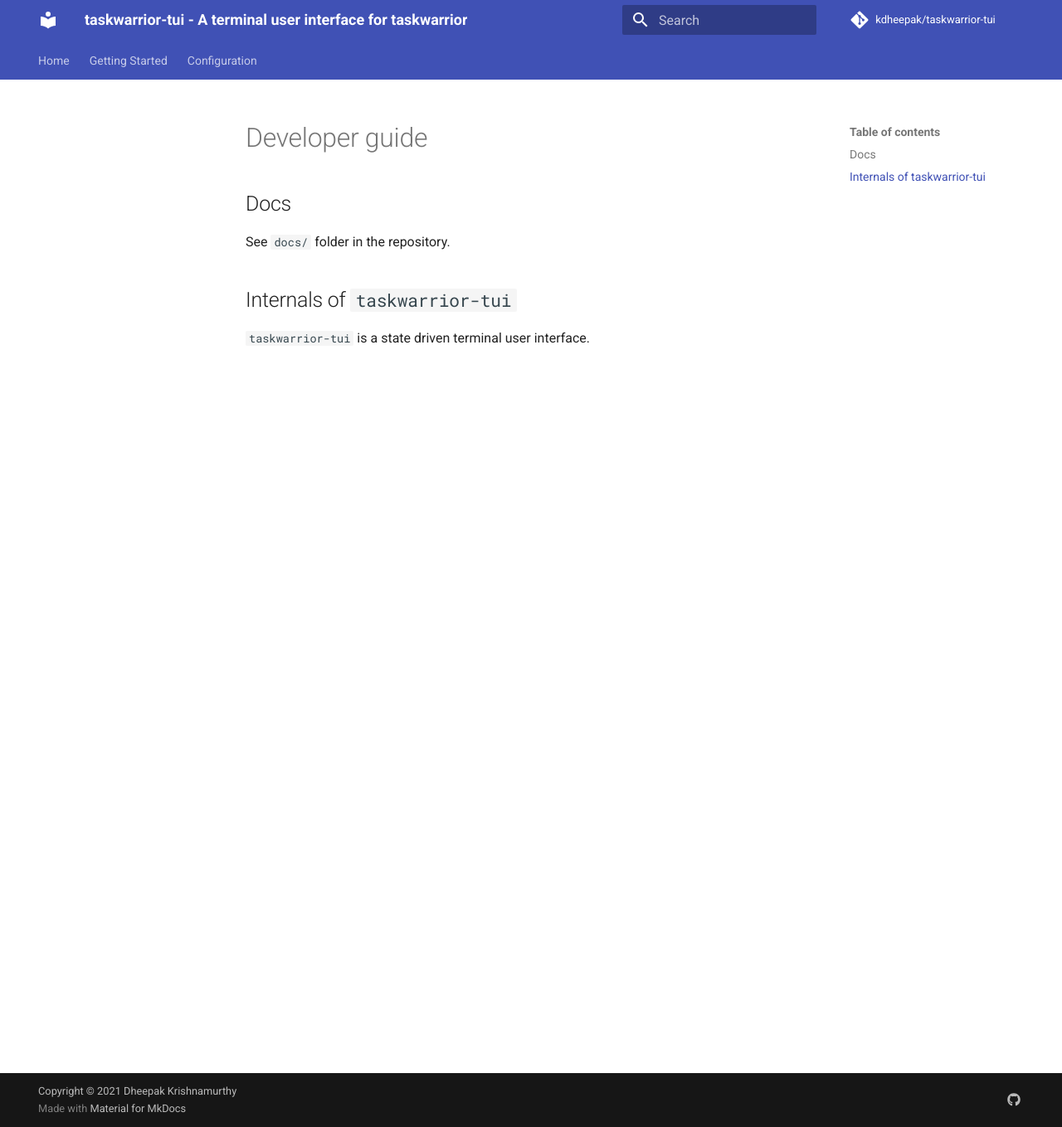
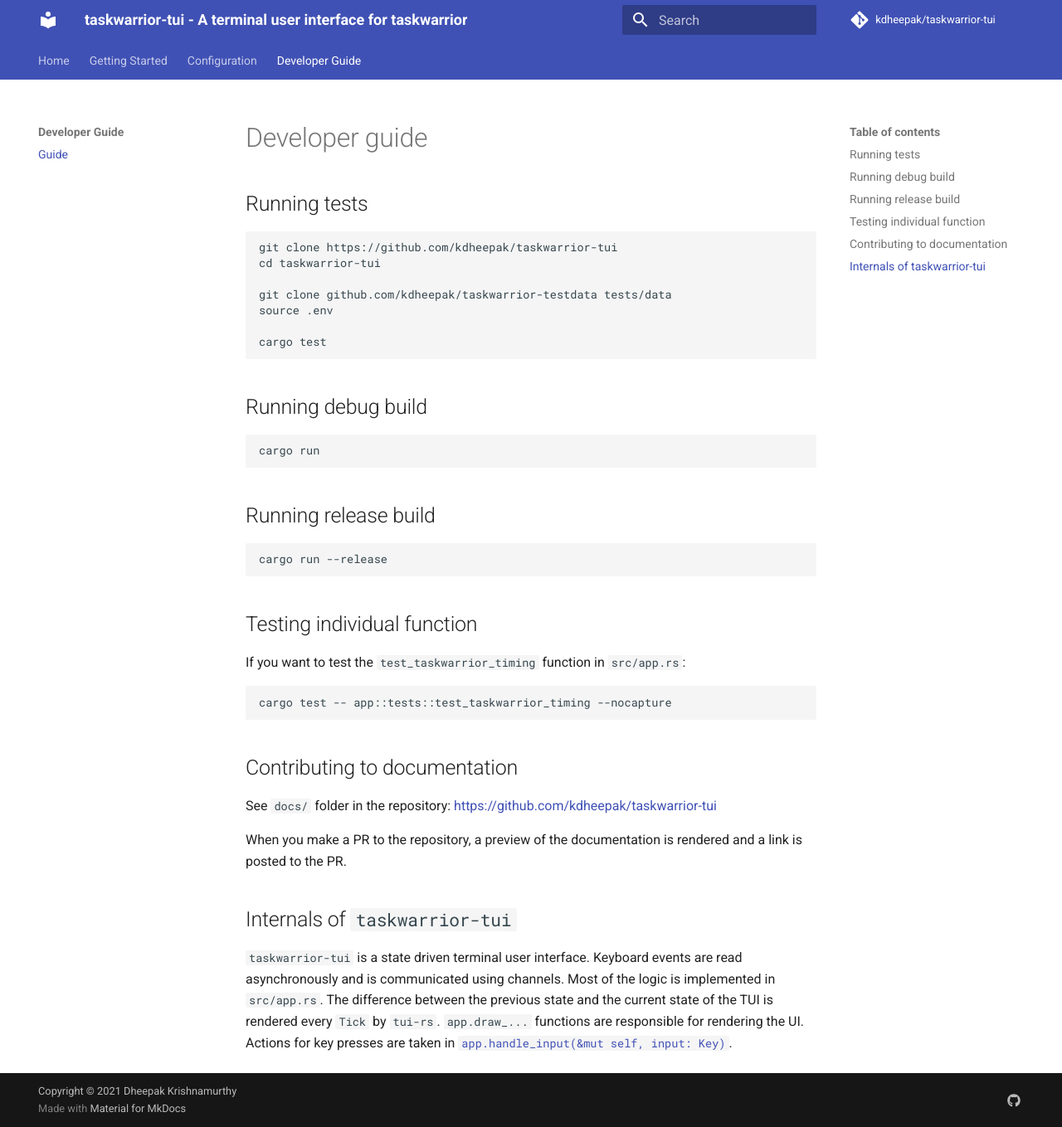
Before and after one commit to kdheepak/taskwarrior-tui, an MkDocs documentation site: the page built from docs/developer/guide.md, in a window 1280 px wide and 1359 px high. Shown: the whole window at 83% size. Built offline with MkDocs 1.6.1 and Material for MkDocs 9.7.7, drawn with Linux system fonts in a browser that asks for light colours; comment, search, counter and statistics services are not loaded.

Commit message:
Update docs

````diff
--- a/docs/developer/guide.md
+++ b/docs/developer/guide.md
@@ -1,11 +1,48 @@
 # Developer guide
 
-## Docs
+## Running tests
 
-See `docs/` folder in the repository.
+```
+git clone https://github.com/kdheepak/taskwarrior-tui
+cd taskwarrior-tui
+
+git clone github.com/kdheepak/taskwarrior-testdata tests/data
+source .env
+
+cargo test
+```
+
+## Running debug build
+
+```
+cargo run
+```
+
+## Running release build
+
+```
+cargo run --release
+```
+
+## Testing individual function
+
+If you want to test the `test_taskwarrior_timing` function in `src/app.rs`:
+
+```
+cargo test -- app::tests::test_taskwarrior_timing --nocapture
+```
+
+## Contributing to documentation
+
+See `docs/` folder in the repository: <https://github.com/kdheepak/taskwarrior-tui>
+
+When you make a PR to the repository, a preview of the documentation is rendered and a link is posted to the PR.
 
 ## Internals of `taskwarrior-tui`
 
-<!-- TODO -->
-
 `taskwarrior-tui` is a state driven terminal user interface.
+Keyboard events are read asynchronously and is communicated using channels.
+Most of the logic is implemented in `src/app.rs`.
+The difference between the previous state and the current state of the TUI is rendered every `Tick` by `tui-rs`.
+`app.draw_...` functions are responsible for rendering the UI.
+Actions for key presses are taken in [`app.handle_input(&mut self, input: Key)`](https://github.com/kdheepak/taskwarrior-tui/blob/f7f89cbff180f81a3b27112d676d6101b0b552d8/src/app.rs#L1893).
--- a/mkdocs.yml
+++ b/mkdocs.yml
@@ -49,5 +49,5 @@
     - Key configuration:    configuration/keys.md
     - Color configuration:  configuration/colors.md
     - Advanced:             configuration/advanced.md
-  # - Developer Guide:
-  #   - Guide:                developer/guide.md
+  - Developer Guide:
+    - Guide:                developer/guide.md
````
